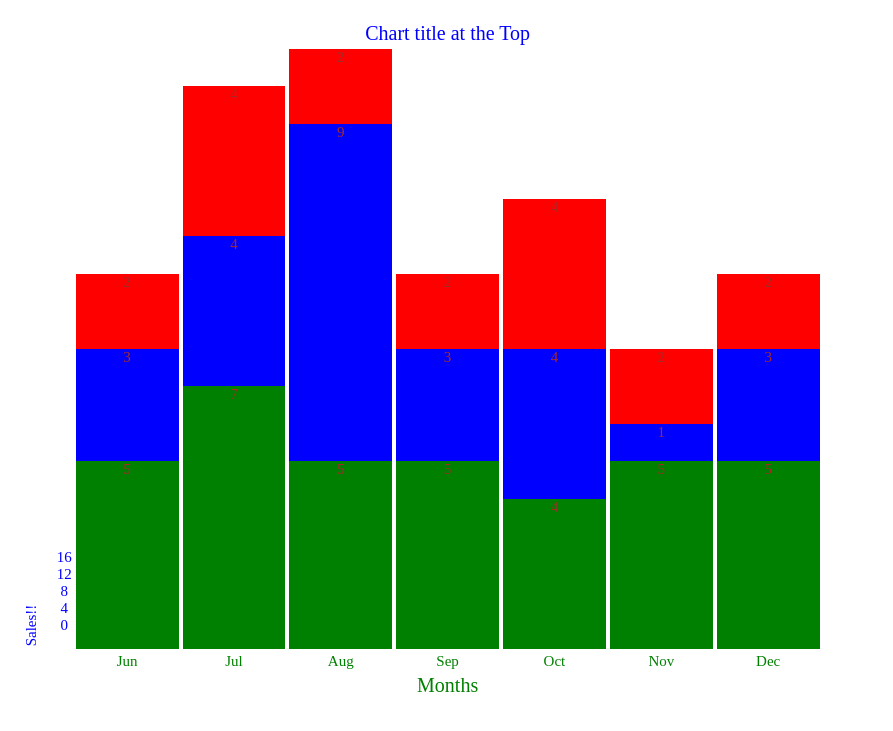
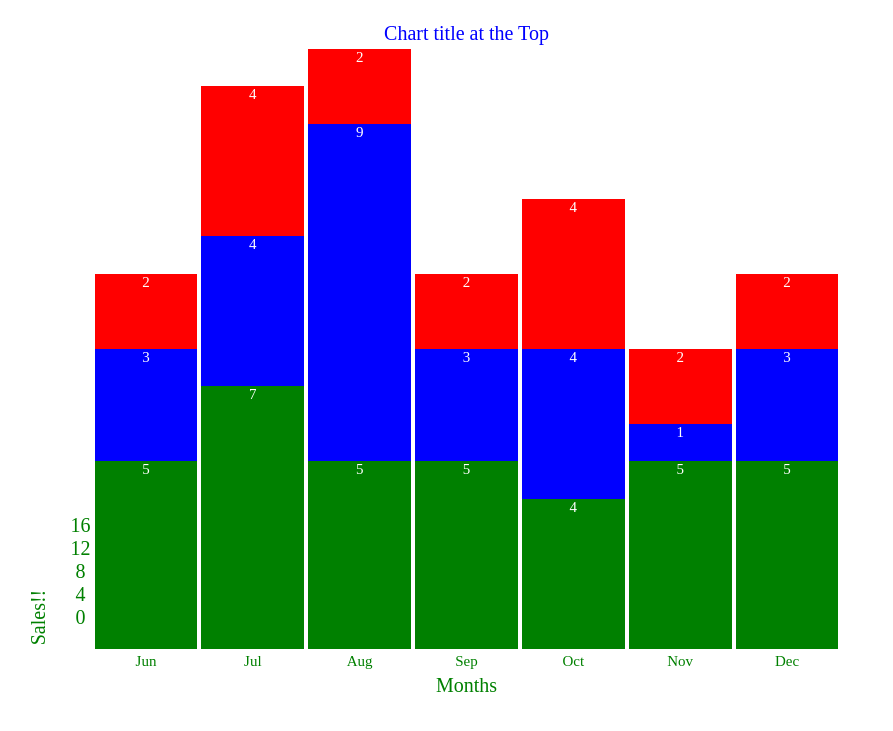
Before and after one commit to 67millwood/barcharts, a website: page index.html in a window 1280 px wide. Shown: the part 61-792 px from the top of the page, without its empty margins (0-893 px from the left). Drawn offline with nearby package versions, Linux system fonts and the light colour scheme.

Commit message:
moving files around

```diff
--- a/actual project/mainfinal2.js
+++ b/mainfinal2.js
@@ -24,10 +24,10 @@ let optionsObj = {
 // data label and title formatting
   chartTitle : ["Chart title at the Top", 20, "blue", "center"],
   xAxisTitle : ["Months", 20, "green", "center"],
-  yAxisTitle : ["Sales!!", 15, "blue"],
+  yAxisTitle : ["Sales!!", 20, "green"],
   xLabelFormat : [15, "green", "center"],
-  yTicks : [15, "blue"],
-  xTicks : [15, "brown"]
+  yTicks : [20, "green"],
+  xTicks : [15, "white"]
 }
 
 //starter function starts all the functions working together
@@ -201,10 +201,13 @@ function labelsAndTitles() {
 }
 
 function yTicksAndTitle () {
+
+  // y ticklabels
   $('#bigTable #myTr1').eq(0).prepend('<td id="ycontainer"><p id="yticks"></p></td>');
-  $('#ycontainer').css({"justify-content": "center"});
   document.getElementById("yticks").innerHTML = tickLabels;
-  $('#yticks').css({"vertical-align": "center", "color": optionsObj.yTicks[1], "font-size": optionsObj.yTicks[0]});
+  $('#yticks').css({"color": optionsObj.yTicks[1], "font-size": optionsObj.yTicks[0]});
+
+  //y axis title
   $('#bigTable #myTr1').eq(0).prepend('<td><p id="rotate"></p></td>');
   document.getElementById("rotate").innerHTML = optionsObj.yAxisTitle[0];
   $('#rotate').css({"color": optionsObj.yAxisTitle[2], "font-size": optionsObj.yAxisTitle[1], "transform": "rotate(-90deg"});
--- a/actual project/stylefinal.css
+++ b/stylefinal.css
@@ -7,10 +7,7 @@
   background-color: blue;
 }
 
-#myTr1 {
+#bigTable tr {
   vertical-align: bottom;
-
-
   text-align: center;
-
 }
```
Also changed, not shown: index.html (renamed from actual project/indexfinal.html).
